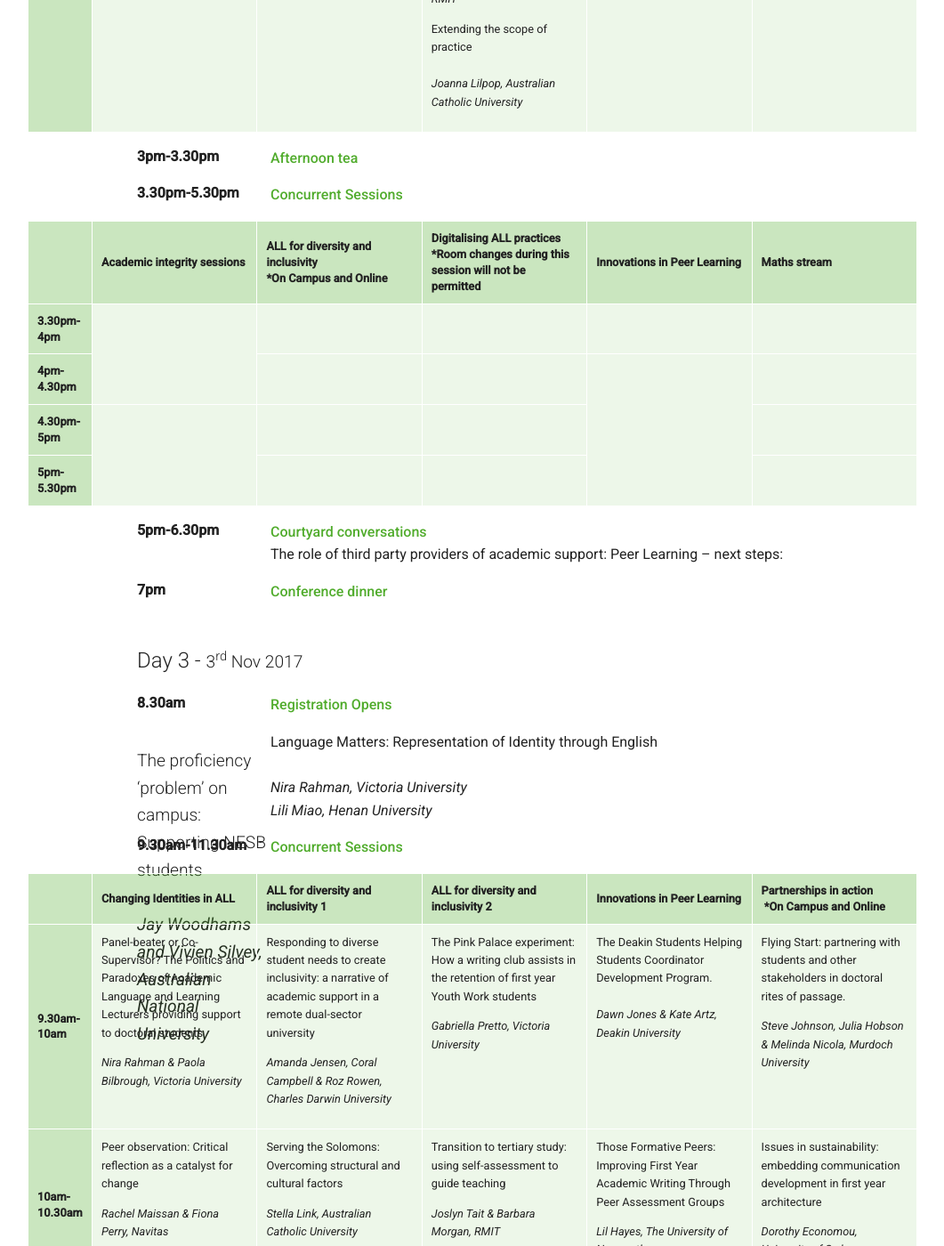
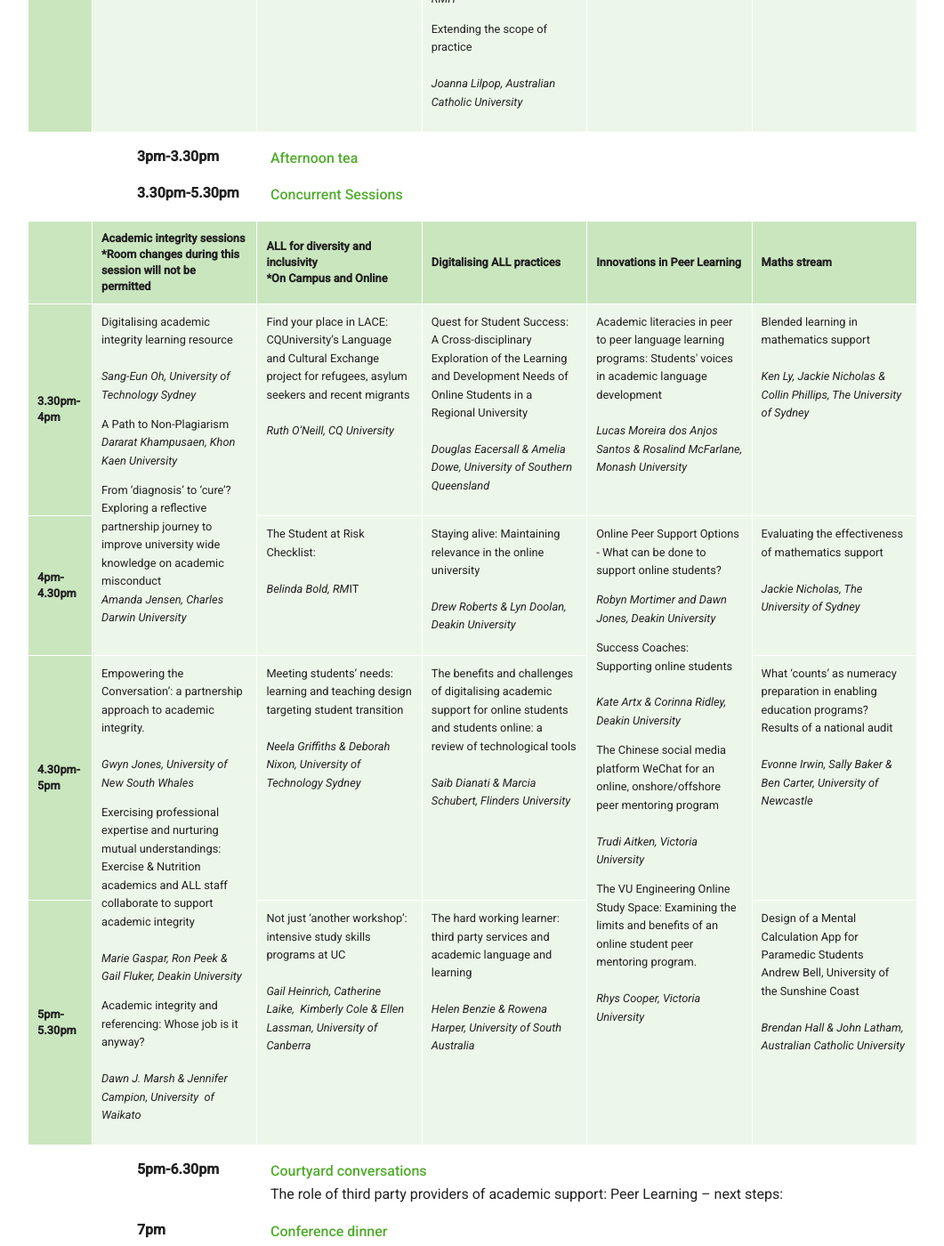
Before and after one commit to aallconference2017/aallconference2017.github.io, a Jekyll site: the page built from program/index.html, in a window 1280 px wide and 1400 px high, scrolled down 4726 px. Shown: the whole window at 89% size, without its empty margins (113-1174 px from the left). Built offline with Jekyll 4.4.1, drawn with Linux system fonts in a browser that asks for light colours.

Commit message:
Updated 'program/index.html' via CloudCannon

```diff
--- a/program/index.html
+++ b/program/index.html
@@ -196,9 +196,9 @@ show_jump_links: true
                         <thead>
                             <tr>
                                 <th class="editable"></th>
-                                <th class="editable">Academic integrity sessions</th>
+                                <th class="editable">Academic integrity sessions *Room changes during this session will not be permitted</th>
                                 <th class="editable">ALL for diversity and inclusivity &nbsp; &nbsp; &nbsp; &nbsp; &nbsp; &nbsp; &nbsp; &nbsp; &nbsp; &nbsp; &nbsp; &nbsp; &nbsp; *On Campus and Online</th>
-                                <th class="editable">Digitalising ALL practices *Room changes during this session will not be permitted</th>
+                                <th class="editable">Digitalising ALL practices&nbsp;</th>
                                 <th class="editable">Innovations in Peer Learning</th>
                                 <th class="editable">Maths stream</th>
                             </tr>
@@ -206,31 +206,31 @@ show_jump_links: true
                         <tbody>
                             <tr>
                                 <th class="editable">3.30pm-4pm</th>
-                                <td rowspan="2"><div class="editable"></div></td>
-                                <td><div class="editable"></div></td>
-                                <td><div class="editable"></div></td>
-                                <td><div class="editable"></div></td>
-                                <td><div class="editable"></div></td>
+                                <td rowspan="2"><div class="editable"><p>Digitalising academic integrity learning resource<br /><em></em><em><br />Sang-Eun Oh, University of Technology Sydney</em></p><p>A Path to Non-Plagiarism<br /><em>Dararat Khampusaen, Khon Kaen University</em></p><p>From &lsquo;diagnosis&rsquo; to &lsquo;cure&rsquo;? Exploring a reflective partnership journey to improve university wide knowledge on academic misconduct<br /><em>Amanda Jensen, Charles Darwin University</em></p></div></td>
+                                <td><div class="editable"><p>Find your place in LACE: CQUniversity&rsquo;s Language and Cultural Exchange project for refugees, asylum seekers and recent migrants<br /><em></em><em><br />Ruth O&rsquo;Neill, CQ University</em></p></div></td>
+                                <td><div class="editable"><p>Quest for Student Success: A Cross-disciplinary Exploration of the Learning and Development Needs of Online Students in a Regional University<br /><br /><em>Douglas Eacersall &amp; Amelia Dowe, University of Southern Queensland</em></p></div></td>
+                                <td><div class="editable"><p>Academic literacies in peer to peer language learning programs: Students' voices in academic language development<br /><br /><em>Lucas Moreira dos Anjos Santos &amp; Rosalind McFarlane, Monash University</em></p></div></td>
+                                <td><div class="editable"><p>Blended learning in mathematics support<br /><br /><em>Ken Ly, Jackie Nicholas &amp; Collin Phillips, The University of Sydney</em></p></div></td>
                             </tr>
                             <tr>
                                 <th class="editable">4pm-4.30pm</th>
-                                <td><div class="editable"></div></td>
-                                <td><div class="editable"></div></td>
-                                <td rowspan="3"><div class="editable"></div></td>
-                                <td><div class="editable"></div></td>
+                                <td><div class="editable"><p>The Student at Risk Checklist:<br /><br /><em>Belinda Bold, RM</em>IT</p></div></td>
+                                <td><div class="editable"><p>Staying alive: Maintaining relevance in the online university<br /><br /><em>Drew Roberts &amp; Lyn Doolan, Deakin University</em></p></div></td>
+                                <td rowspan="3"><div class="editable"><p>Online Peer Support Options - What can be done to support online students?</p><p><em>Robyn Mortimer and Dawn Jones, Deakin University </em></p><p>Success Coaches: Supporting online students<br /><br /><em>Kate Artx &amp; Corinna Ridley, Deakin University</em></p><p>The Chinese social media platform WeChat for an online, onshore/offshore peer mentoring program<br /><br /><em>Trudi Aitken, Victoria University</em></p><p>The VU Engineering Online Study Space: Examining the limits and benefits of an online student peer mentoring program.<br /><br /><em>Rhys Cooper, Victoria University</em></p></div></td>
+                                <td><div class="editable"><p>Evaluating the effectiveness of mathematics support<br /><br /><em>Jackie Nicholas, The University of Sydney</em></p></div></td>
                             </tr>
                             <tr>
                                 <th class="editable">4.30pm-5pm</th>
-                                <td rowspan="2"><div class="editable"></div></td>
-                                <td><div class="editable"></div></td>
-                                <td><div class="editable"></div></td>
-                                <td><div class="editable"></div></td>
+                                <td rowspan="2"><div class="editable"><p>Empowering the Conversation&rsquo;: a partnership approach to academic integrity.<br /><br /><em>Gwyn Jones, University of New South Whales</em></p><p>Exercising professional expertise and nurturing mutual understandings: Exercise &amp; Nutrition academics and ALL staff collaborate to support academic integrity<br /><br /><em>Marie Gaspar, Ron Peek &amp; Gail Fluker, Deakin University</em></p><p>Academic integrity and referencing: Whose job is it anyway?<br /><br /><em>Dawn J. Marsh &amp; Jennifer Campion, University&nbsp; of Waikato</em></p></div></td>
+                                <td><div class="editable"><p>Meeting students&rsquo; needs: learning and teaching design targeting student transition<br /><br /><em>Neela Griffiths &amp; Deborah Nixon, University of Technology Sydney</em></p></div></td>
+                                <td><div class="editable"><p>The benefits and challenges of digitalising academic support for online students and students online: a review of technological tools<br /><br /><em>Saib Dianati &amp; Marcia Schubert, Flinders University</em></p></div></td>
+                                <td><div class="editable"><p>What &lsquo;counts&rsquo; as numeracy preparation in enabling education programs? Results of a national audit<br /><br /><em>Evonne Irwin, Sally Baker &amp; Ben Carter, University of Newcastle</em></p></div></td>
                             </tr>
                             <tr>
                                 <th class="editable">5pm-5.30pm</th>
-                                <td><div class="editable"></div></td>
-                                <td><div class="editable"></div></td>
-                                <td><div class="editable"></div></td>
+                                <td><div class="editable"><p>Not just &lsquo;another workshop&rsquo;: intensive study skills programs at UC<br /><br /><em>Gail Heinrich, Catherine Laike,&nbsp; Kimberly Cole &amp; Ellen Lassman, University of Canberra</em></p></div></td>
+                                <td><div class="editable"><p>The hard working learner: third party services and academic language and learning<br /><br /><em>Helen Benzie &amp; Rowena Harper, University of South Australia</em></p></div></td>
+                                <td><div class="editable"><p>Design of a Mental Calculation App for Paramedic Students<br />Andrew Bell, University of the Sunshine Coast<br /><br /><em>Brendan Hall &amp; John Latham, Australian Catholic University</em></p></div></td>
                             </tr>
                         </tbody>
                     </table>
```
